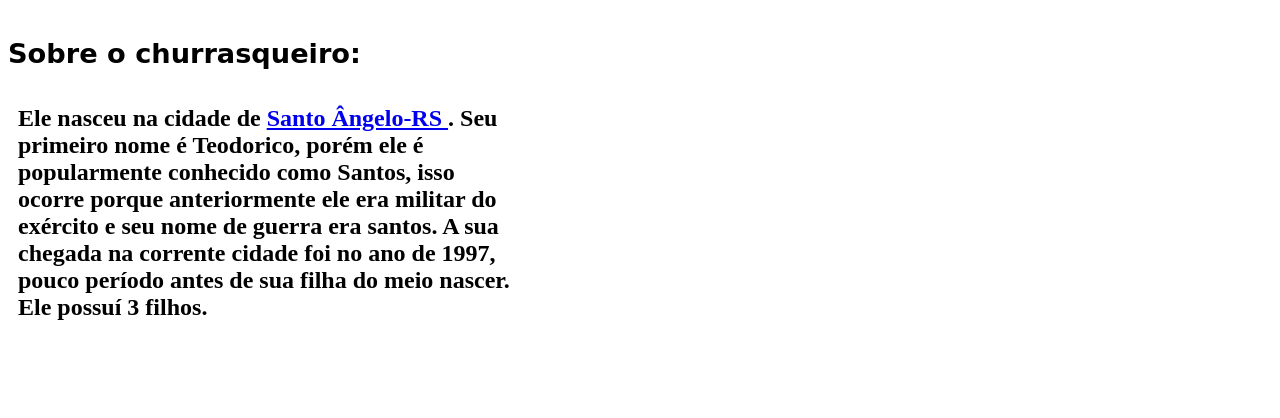
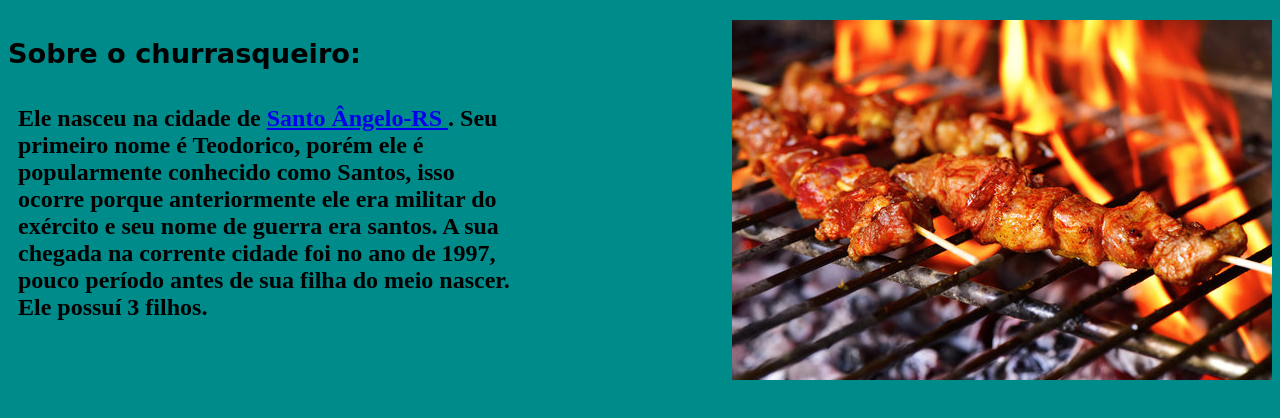
Before and after one commit to Gustavoe29/Criando-Site-HTML, a plain HTML site: page index.html in a window 1280 px wide. Drawn offline with Linux system fonts and the light colour scheme.

Commit message:
This is the first change I do in this project

```diff
--- a/Style.css
+++ b/Style.css
@@ -1,6 +1,10 @@
 .About {
-    float:left; font-family: cursive; text-align: left; font-size: 170%; padding-bottom: 10px;
+    float:left; font-family: cursive; text-align: left; font-size: 170%; padding-bottom: 10px; max-width: 500px;
     }
 .Details {
      text-align: left; max-width: 500px; padding-top: 85px; padding-left: 10px;
 }
+.image1 {
+    float: right;
+}
+body {background-color: darkcyan;}
--- a/index.html
+++ b/index.html
@@ -1,6 +1,8 @@
 <!DOCTYPE html>
 <html lang="en">
 <head>
+    <img src="./Imagens/360_F_107169588_npa3G6IiqqqtsehxOCFTcAVAA6dTtKgX.jpg" alt="Fonte: https://stock.adobe.com/br/search?k=espetinho&asset_id=107169588" class="image1">
+    <link rel="icon" href="./Imagens/1394141.jpg">
     <link rel="stylesheet" href="style.css">
     <meta charset="UTF-8">
     <meta http-equiv="X-UA-Compatible" content="IE=edge">
@@ -17,5 +19,5 @@ Ele nasceu na cidade de <a target="_blank" href="https://www.google.com/maps/pla
 </a>. Seu primeiro nome é Teodorico, porém ele é popularmente conhecido como Santos, isso ocorre porque anteriormente ele era militar do exército e seu nome de guerra era santos.
 A sua chegada na corrente cidade foi no ano de 1997, pouco período antes de sua filha do meio nascer. Ele possuí 3 filhos.
     </h2>
-</body>
+    </body>
 </html>
```
Also changed, not shown: Imagens/1394141.jpg (added), Imagens/360_F_107169588_npa3G6IiqqqtsehxOCFTcAVAA6dTtKgX.jpg (added).
